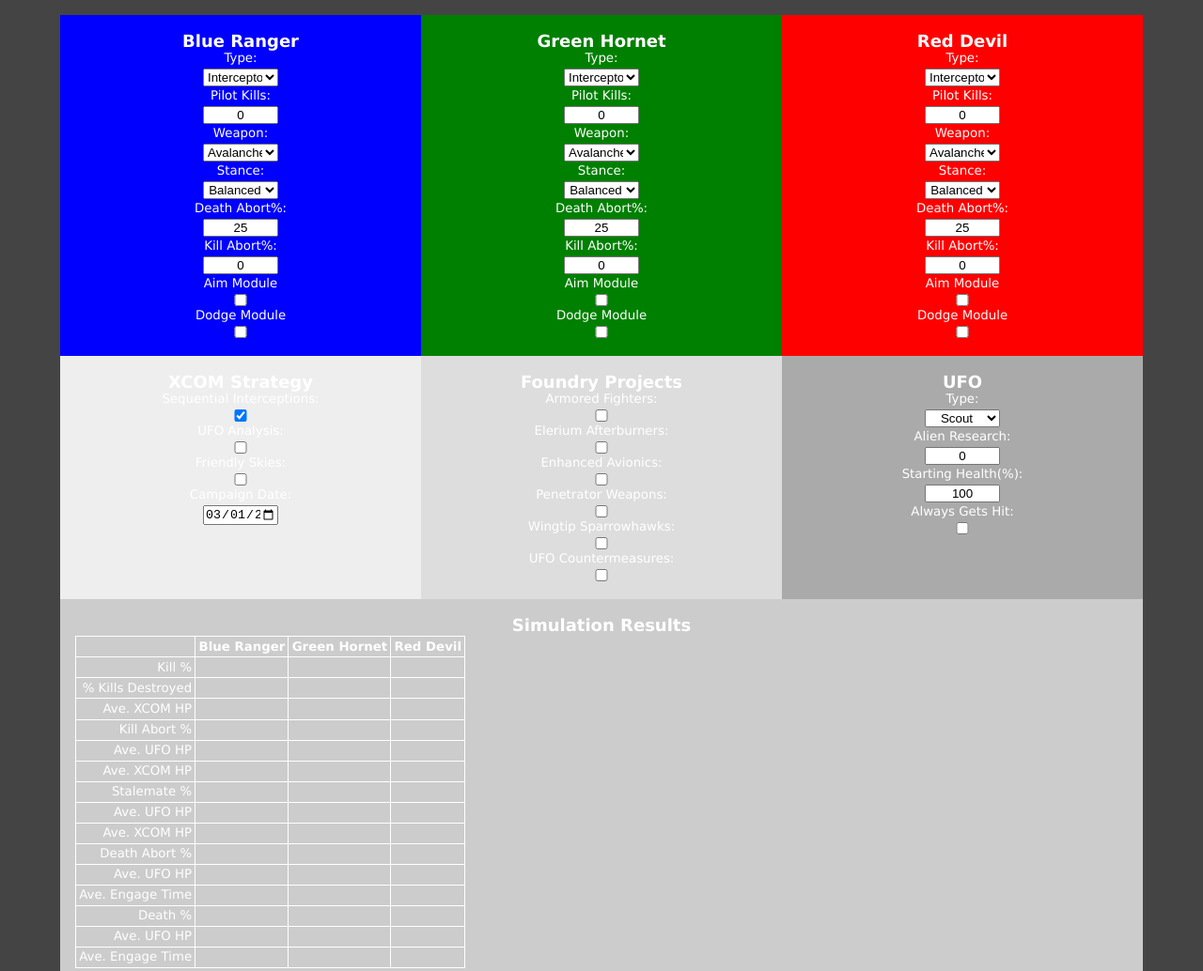
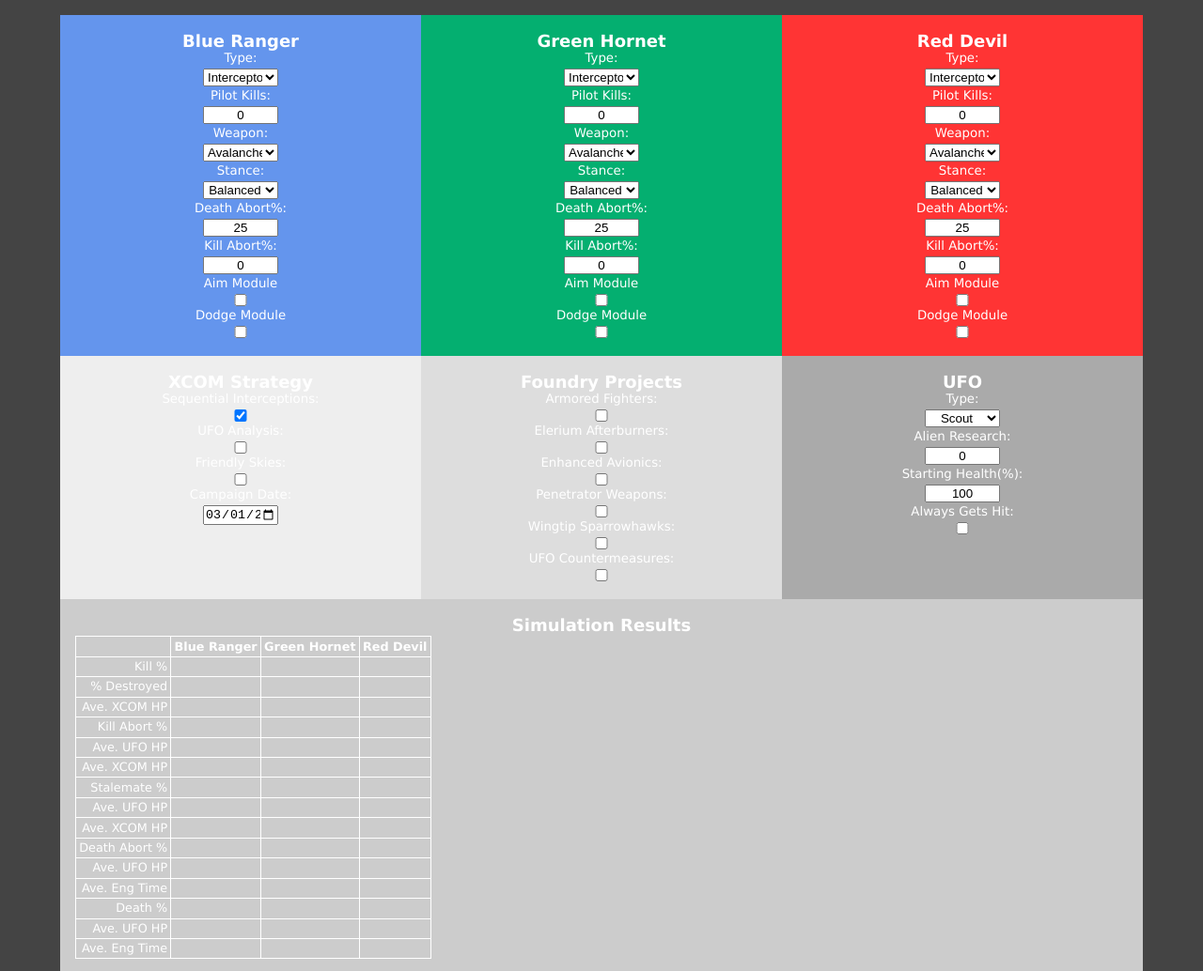
Before and after one commit to nucmatt/LW1-Airgame-Simulator, a website: page dist/index.html in a window 1280 px wide. Shown: the top 1034 px of the page at 94% size. Drawn offline with Linux system fonts and the light colour scheme.

Commit message:
Added alien reseach calc using campaign date. Continued working on styling.

```diff
--- a/scss/main.scss
+++ b/scss/main.scss
@@ -1,4 +1,7 @@
 $primary-color: #444;
+$blue-ranger-color: #6495ed;
+$green-hornet-color: #04af70;
+$red-devil-color: #ff3434;
 
 * {
 	box-sizing: border-box;
@@ -47,6 +50,7 @@
 
 ::-webkit-inner-spin-button {
   display: none;
+
 }
 
 ::-webkit-clear-button {
@@ -64,17 +68,17 @@
 }
 #blueRanger {
 	grid-area: interceptor1;
-	background-color: blue;
+	background-color: $blue-ranger-color;
 }
 
 #greenHornet {
 	grid-area: interceptor2;
-	background-color: green;
+	background-color: $green-hornet-color;
 }
 
 #redDevil {
 	grid-area: interceptor3;
-	background-color: red;
+	background-color: $red-devil-color;
 }
 
 #strategy {
@@ -108,7 +112,8 @@
 td,
 th {
 	border: 1px solid #fff;
-	padding: 0.2rem;
+  padding: 0.2rem;
+  font-size: 0.8rem;
 }
 
 #main-footer {
```
Also changed, not shown: dist/css/main.css, dist/index.html, dist/js/main.js.
